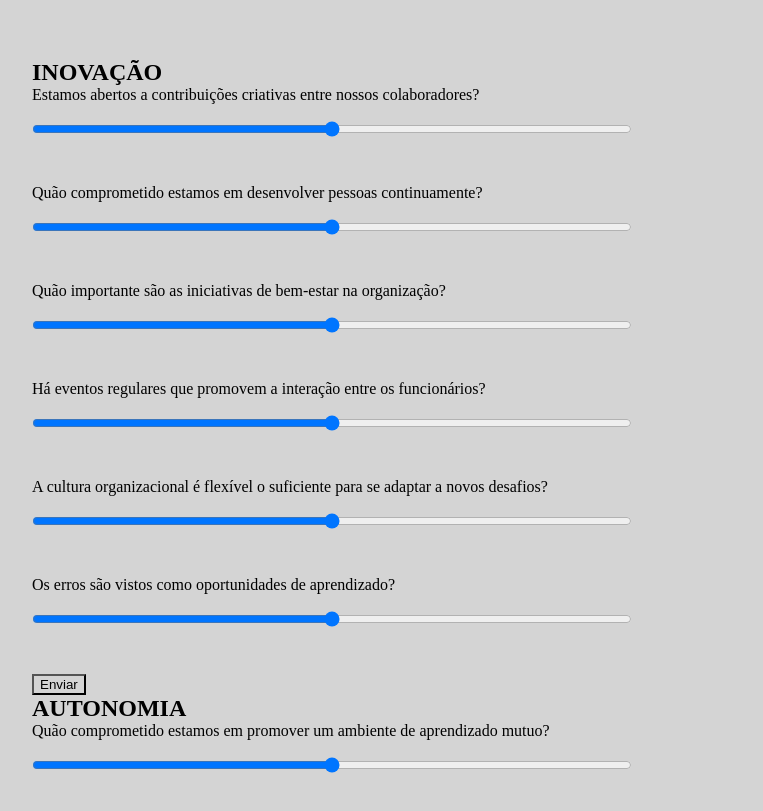
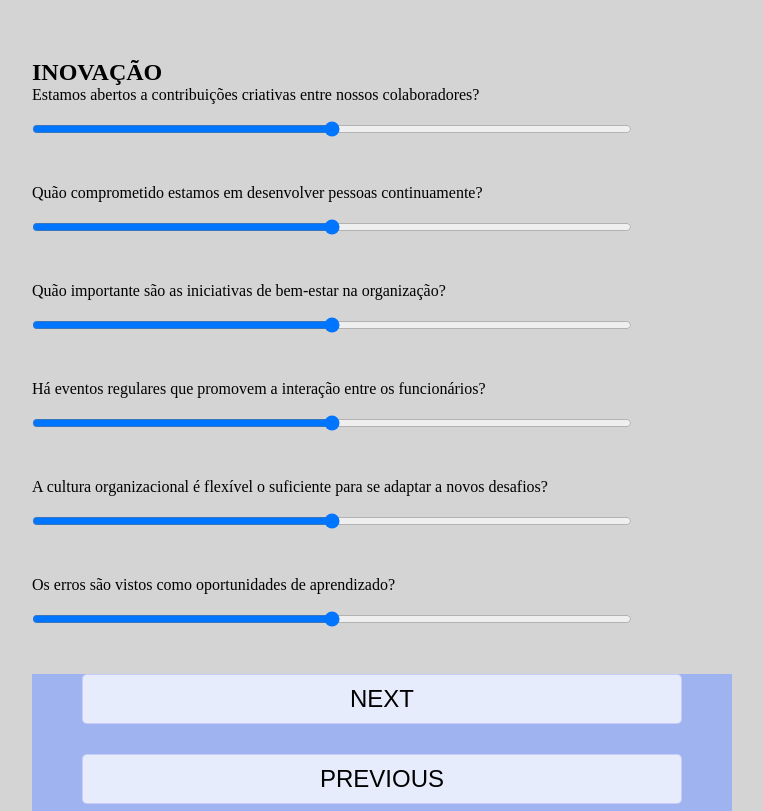
Before and after one commit to oscarRodriguesDev/micoute_cliente, a Next.js app: page /cadastro in a window 1280 px wide. Shown: the part 141-952 px from the top of the page, without its empty margins (258-1021 px from the left). Built offline with nearby package versions, Linux system fonts and the light colour scheme.

Commit message:
formularios por categoria configurados

```diff
--- a/src/pages/cadastro/index.tsx
+++ b/src/pages/cadastro/index.tsx
@@ -1,6 +1,8 @@
 import React, { FormEvent, useState } from "react";
 import styles from "./styles.module.scss";
 import perguntasData from "@/teste_perfis/fit_cultural";
+import { documentId } from "firebase/firestore";
+
 
 const Cadastro = () => {
 
@@ -12,14 +14,21 @@ const [estabilidade,setEstabilidade] =  useState([])
 const [ordem,setOrdem] =  useState([])
 const [acolhimento,setAcolhimento] =  useState([])
 const [proposito,setProposito] =  useState([])
+const [index,setIndex] = useState(0)
+const [categoriaAtual, setCategoriaAtual] = useState<number>(0);
 
-
+  const handleSubmit = (e: FormEvent<HTMLFormElement>) => {
+    e.preventDefault();
+    if (categoriaAtual < Object.keys(perguntasData).length - 1) {
+      setCategoriaAtual(categoriaAtual + 1);
+    }
+  };
 
   return (
     <div className={styles.container}>
-      <form action='POST' onSubmit={()=>{console.log('enviar para o banco')}}>
-        {Object.entries(perguntasData).map(([categoria, perguntas]) => (
-          <div key={categoria}>
+      <form action='POST' onSubmit={handleSubmit}>
+        {Object.entries(perguntasData).map(([categoria, perguntas], index) => (
+          <div className={styles.categoria} id={String(index)} key={categoria} style={{ display: categoriaAtual === index ? 'block' : 'none' }}>
             <h2>{categoria}</h2>
             {perguntas.map((pergunta, index) => (
               <div key={index}>
@@ -27,11 +36,22 @@ const [proposito,setProposito] =  useState([])
                 <input type="range" name={pergunta.texto} />
               </div>
             ))}
-            <button>Enviar</button>
+
+
           </div>
         ))}
-        <input type="submit" value="Enviar" />
+         <input type='button' value='NEXT' onClick={() => {
+        if (categoriaAtual < Object.keys(perguntasData).length - 1) {
+          setCategoriaAtual(categoriaAtual + 1);
+        }
+      }}/>
+      <input type='button' value ='PREVIOUS' onClick={() => {
+        if (categoriaAtual < Object.keys(perguntasData).length - 1) {
+          setCategoriaAtual(categoriaAtual - 1);
+        }
+      }}/>
       </form>
+
     </div>
   );
 };
```
